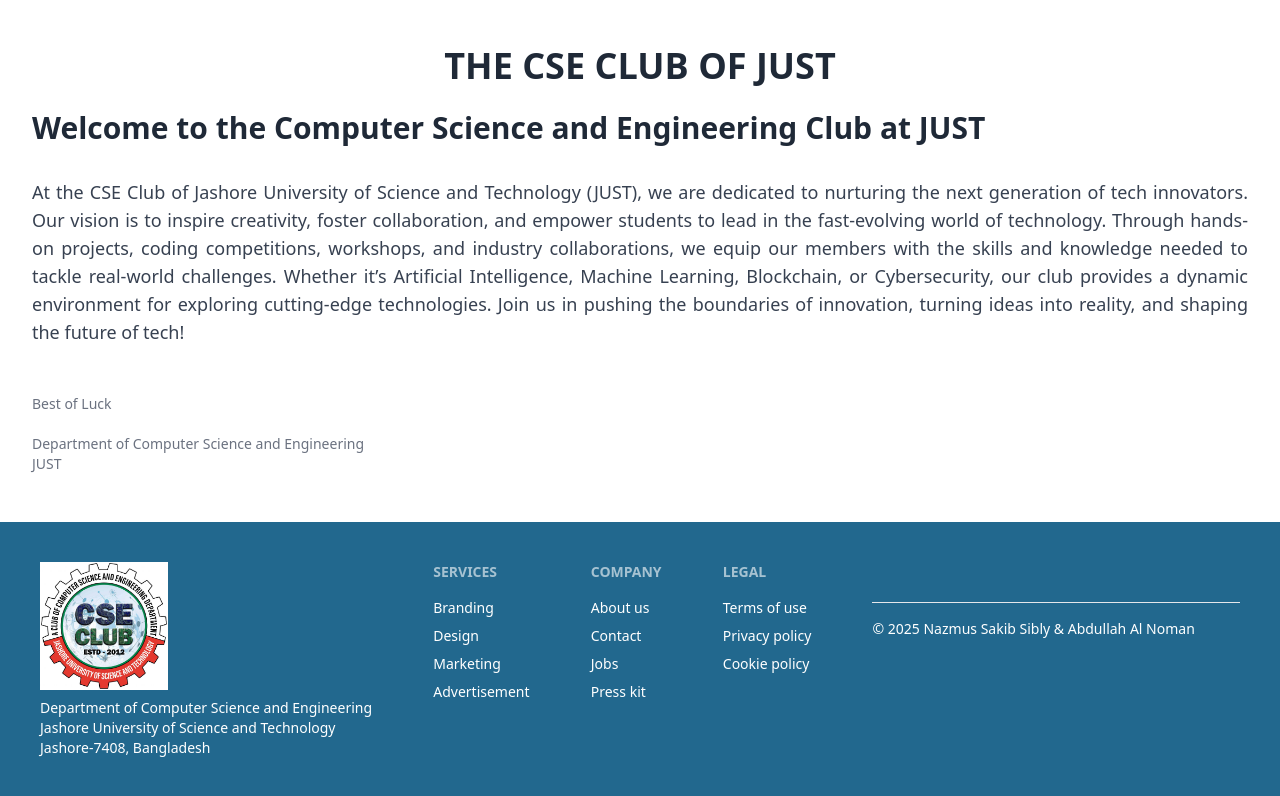
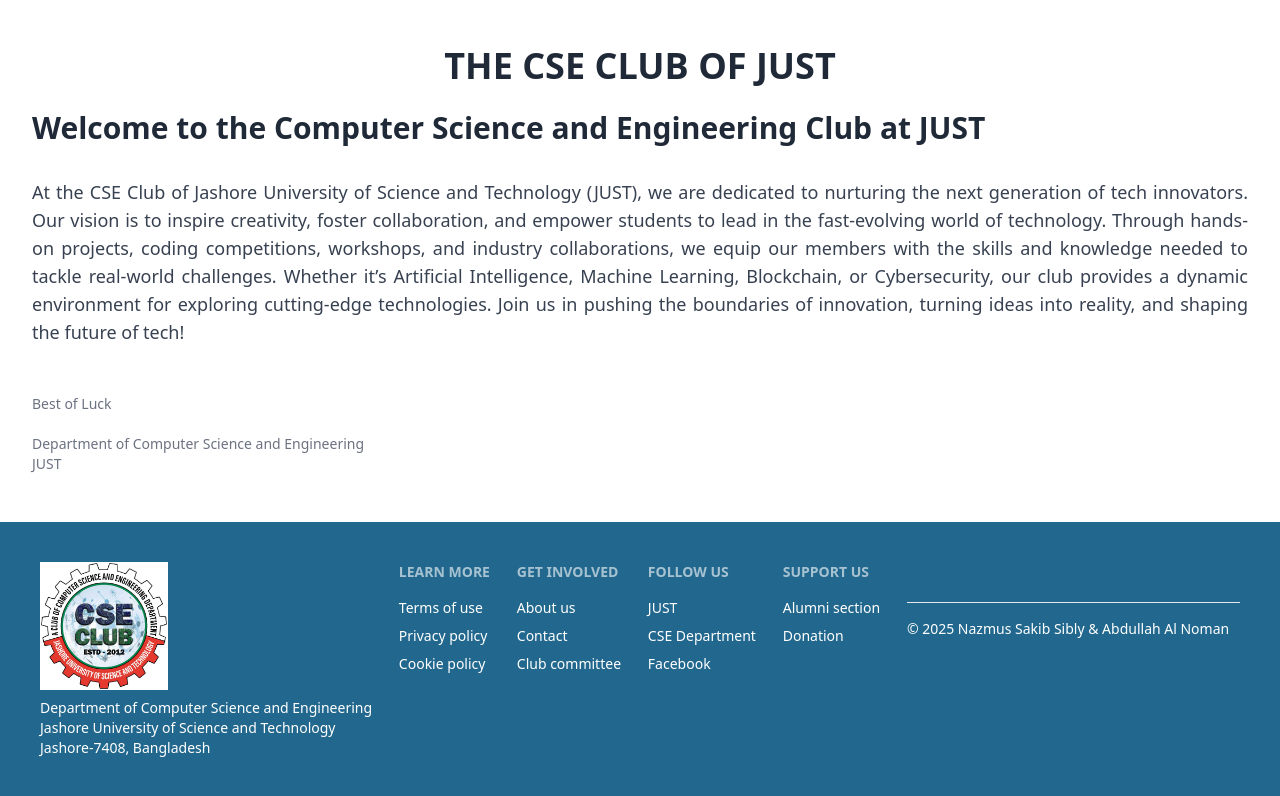
Before and after one commit to SakibSibly/just-cse-club-frontend, a React (Vite) app: page / in a window 1280 px wide. Shown: the part 642-1438 px from the top of the page. Built offline with nearby package versions, Linux system fonts and the light colour scheme; no server answers.

Commit message:
Navbar Link name changed

```diff
--- a/src/components/Footer/Footer.jsx
+++ b/src/components/Footer/Footer.jsx
@@ -19,24 +19,27 @@
         </p>
       </aside>
       <nav className='text-white'>
-        <h6 className="footer-title">Services</h6>
-        <a className="link link-hover">Branding</a>
-        <a className="link link-hover">Design</a>
-        <a className="link link-hover">Marketing</a>
-        <a className="link link-hover">Advertisement</a>
-      </nav>
-      <nav className='text-white'>
-        <h6 className="footer-title">Company</h6>
-        <a className="link link-hover">About us</a>
-        <a className="link link-hover">Contact</a>
-        <a className="link link-hover">Jobs</a>
-        <a className="link link-hover">Press kit</a>
-      </nav>
-      <nav className='text-white'>
-        <h6 className="footer-title">Legal</h6>
+        <h6 className="footer-title">Learn More</h6>
         <a className="link link-hover">Terms of use</a>
         <a className="link link-hover">Privacy policy</a>
         <a className="link link-hover">Cookie policy</a>
+      </nav>
+      <nav className='text-white'>
+        <h6 className="footer-title">Get Involved</h6>
+        <a className="link link-hover">About us</a>
+        <a className="link link-hover">Contact</a>
+        <a className="link link-hover">Club committee</a>
+      </nav>
+      <nav className='text-white'>
+        <h6 className="footer-title">Follow Us</h6>
+        <a className="link link-hover">JUST</a>
+        <a className="link link-hover">CSE Department</a>
+        <a className="link link-hover">Facebook</a>
+      </nav>
+      <nav className='text-white'>
+        <h6 className="footer-title">Support Us</h6>
+        <a className="link link-hover">Alumni section</a>
+        <a className="link link-hover">Donation</a>
       </nav>
 
       <div className="w-full text-center text-white mt-10 border-t pt-4">
```
